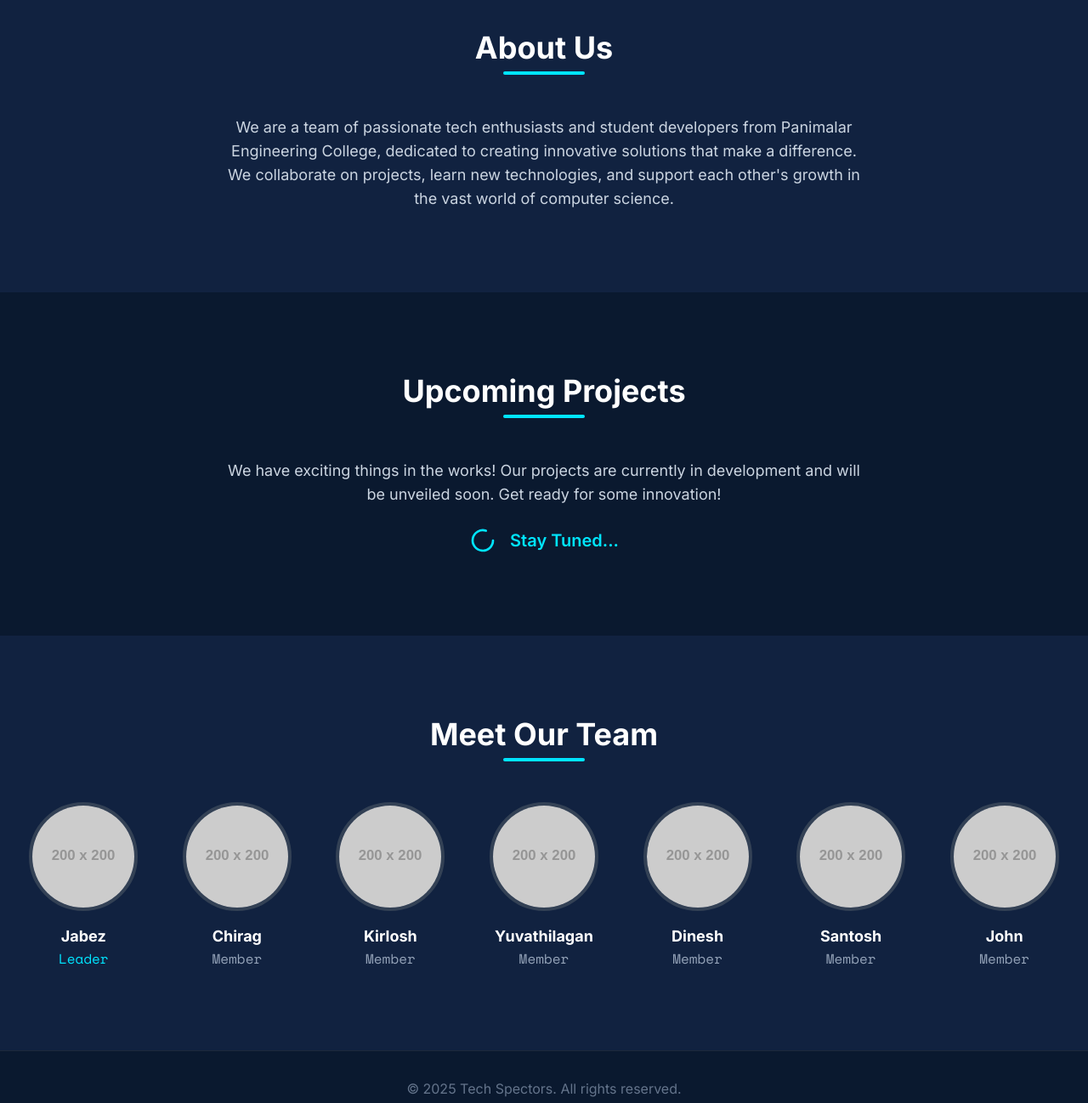
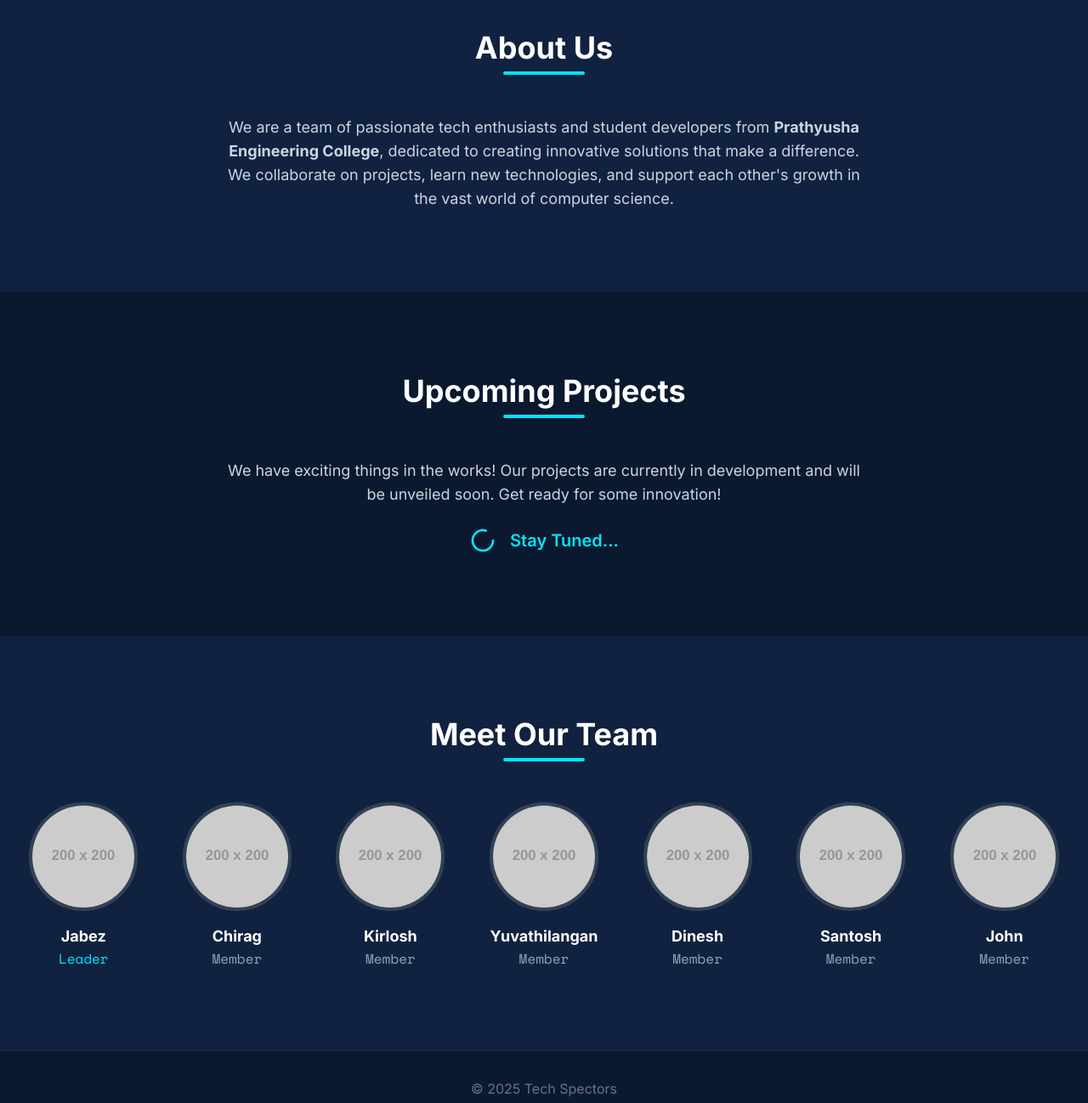
Before and after one commit to TechSpectors/tech-spectors-site, a plain HTML site: page index.html in a window 1280 px wide. Shown: the part 860-2158 px from the top of the page at 85% size. Drawn offline with nearby package versions, Linux system fonts and the light colour scheme; placeholder pictures from the web are drawn by us.

Commit message:
added the clg name

```diff
--- a/index.html
+++ b/index.html
@@ -95,7 +95,7 @@
                     Welcome to <span class="text-primary">Tech Spectors</span>
                 </h1>
                 <p class="text-lg md:text-xl text-slate-300 mb-8">
-                    Innovating the future with technology, one project at a time. We are a community of student developers passionate about building cool stuff.
+                    Innovating the future with technology, one project at a time. We are a community of student developers we develope and build systems which have an practical output
                 </p>
                 <a href="#projects"
                     class="bg-primary text-dark px-8 py-3 rounded-lg font-semibold hover:bg-secondary transition-colors inline-block">
@@ -112,7 +112,7 @@
                     <div class="w-24 h-1 bg-primary rounded-full mx-auto mt-2"></div>
                 </div>
                 <p class="max-w-3xl mx-auto text-center text-slate-300 text-lg">
-                    We are a team of passionate tech enthusiasts and student developers from Panimalar Engineering College, dedicated to creating innovative solutions that make a difference. We collaborate on projects, learn new technologies, and support each other's growth in the vast world of computer science.
+                    We are a team of passionate tech enthusiasts and student developers from <b>Prathyusha Engineering College</b>, dedicated to creating innovative solutions that make a difference. We collaborate on projects, learn new technologies, and support each other's growth in the vast world of computer science.
                 </p>
             </div>
         </section>
@@ -162,7 +162,7 @@
                     </div>
                     <div class="text-center group">
                         <img src="https://placehold.co/200x200/112240/FFFFFF?text=Y" alt="Yuvathilangan" class="w-32 h-32 rounded-full mx-auto border-4 border-slate-700 group-hover:border-primary group-hover:scale-105 transition-all duration-300">
-                        <h3 class="mt-4 text-lg font-bold">Yuvathilagan</h3>
+                        <h3 class="mt-4 text-lg font-bold">Yuvathilangan</h3>
                         <p class="text-slate-400 font-mono">Member</p>
                     </div>
                     <div class="text-center group">
@@ -188,7 +188,7 @@
 
     <!-- Footer -->
     <footer class="py-8 border-t border-slate-800 text-center text-slate-500">
-        <p>&copy; 2025 Tech Spectors. All rights reserved.</p>
+        <p>&copy; 2025 Tech Spectors</p>
          <p class="mt-2">Contact us: <a href="mailto:techspectorspec@gmail.com" class="text-primary hover:underline">techspectorspec@gmail.com</a></p>
     </footer>
 
```
